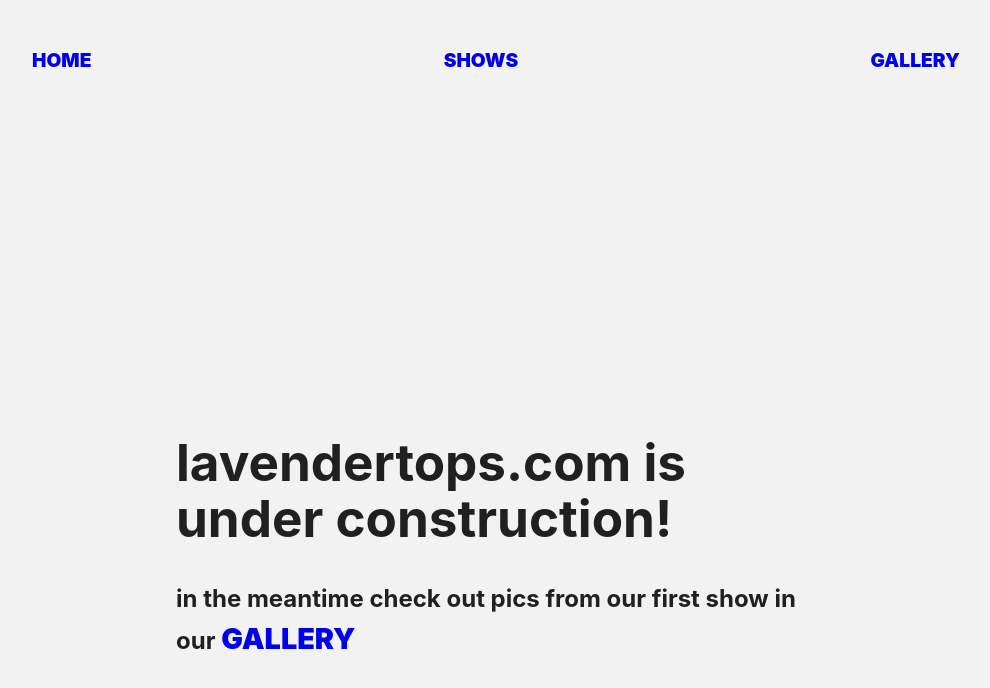
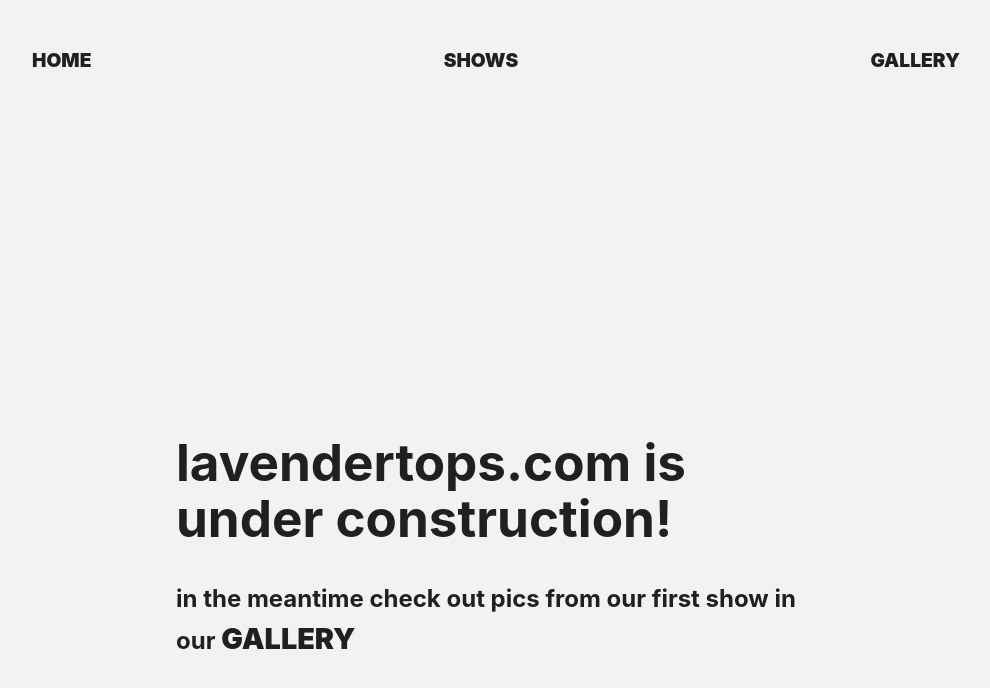
Before and after one commit to maemay85/lavenderTops, a React (Vite) app: page / in a window 1280 px wide. Shown: the top 688 px of the page, without its empty margins (144-1134 px from the left). Built offline with nearby package versions, Linux system fonts and the light colour scheme.

Commit message:
second attempt

```diff
--- a/src/index.css
+++ b/src/index.css
@@ -43,6 +43,7 @@ h1 {
 }
 
 .topnav {
+  color:rgba(0, 0, 0, 0.87);
   display: flex;
   flex-direction: row;
   align-items: center;
@@ -52,12 +53,14 @@ h1 {
 }
 
 .topnav a, .home a {
+  color:rgba(0, 0, 0, 0.87);
   font-weight: 900;
   font-size: larger;
   text-transform: uppercase;
 }
 
 .topnav a:hover, .home a:hover {
+  color:rgba(0, 0, 0, 0.87);
   font-style: italic;
 }
 
```
